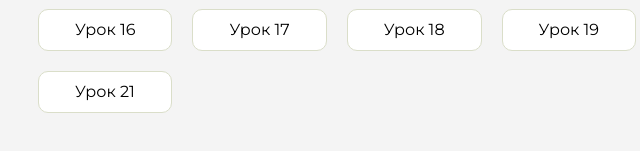
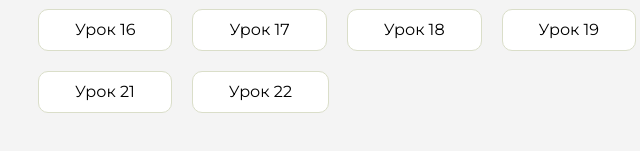
Before and after one commit to Hakuz0r/homework, a plain HTML site: page index.html in a window 1280 px wide. Shown: the part 415-566 px from the top of the page, 418-1058 px from the left. Drawn offline with Linux system fonts and the light colour scheme.

Commit message:
Update index.html

```diff
--- a/index.html
+++ b/index.html
@@ -155,6 +155,9 @@
                     <li class="content__list-item">
                         <a href="wake&bake/index.html">Урок 21</a>
                     </li>
+                    <li class="content__list-item">
+                        <a href="wake&bake/index.html">Урок 22</a>
+                    </li>
                 </ul>
             </div>
             <div class="content__block hidden" id="diplomBlock">
```
